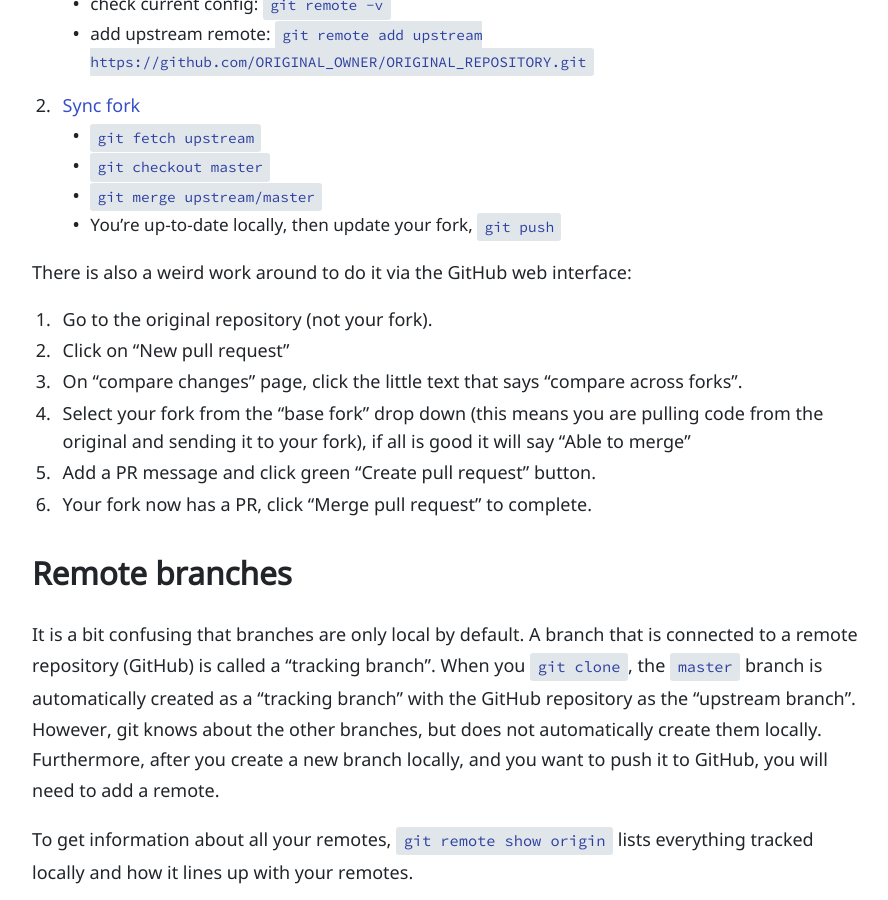
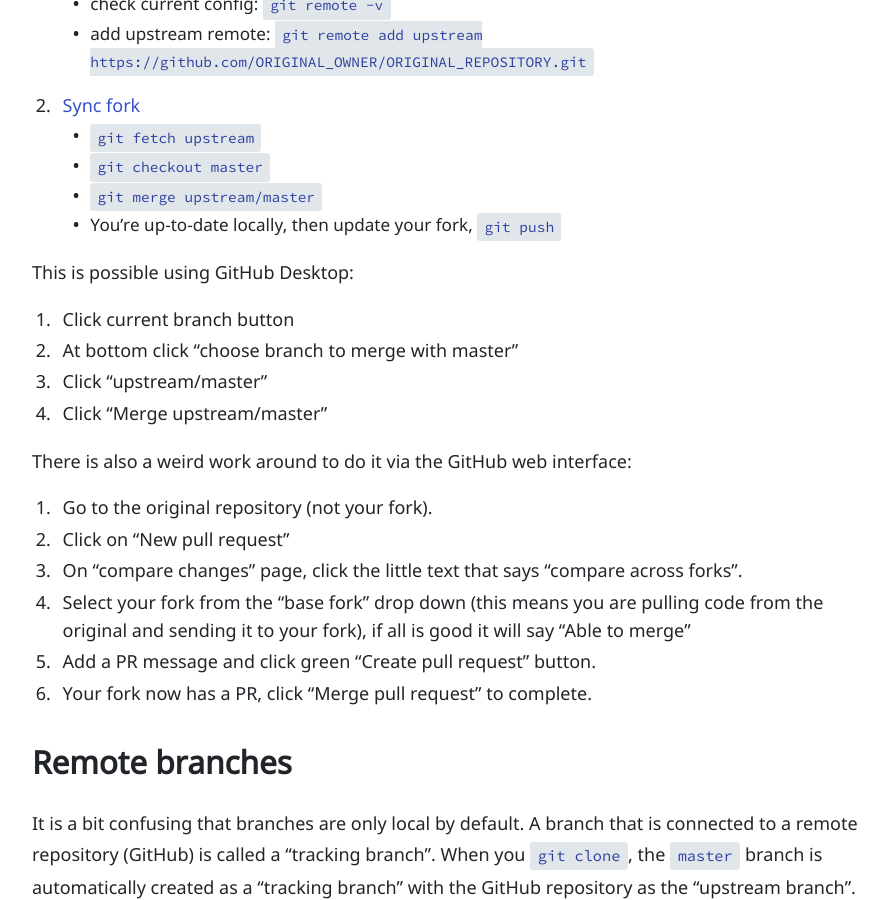
Before and after one commit to evanwill/_drafts, a Jekyll site: the page built from _notes/git-notes.md, in a window 1280 px wide and 900 px high, scrolled down 432 px. Shown: the whole window, without its empty margins (194-1082 px from the left). Built offline with Jekyll 4.4.1, drawn with Linux system fonts in a browser that asks for light colours.

Commit message:
add github desktop

```diff
--- a/_notes/git-notes.md
+++ b/_notes/git-notes.md
@@ -17,6 +17,13 @@ To Sync your fork from the original repository is two steps:
     - `git checkout master`
     - `git merge upstream/master`
     - You're up-to-date locally, then update your fork, `git push`
+
+This is possible using GitHub Desktop:
+
+1. Click current branch button
+2. At bottom click "choose branch to merge with master"
+3. Click "upstream/master"
+4. Click "Merge upstream/master"
 
 There is also a weird work around to do it via the GitHub web interface:
 
```
